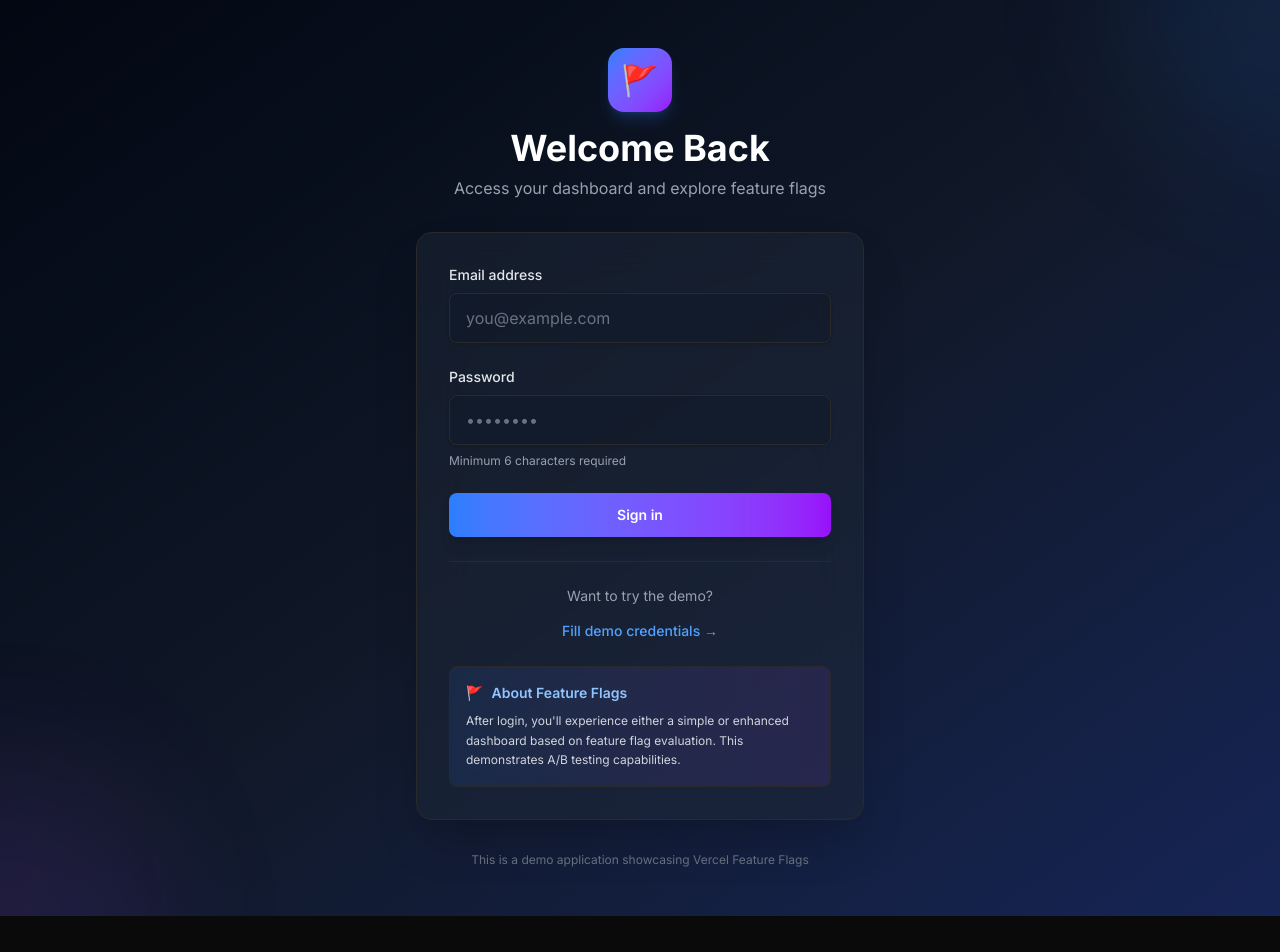
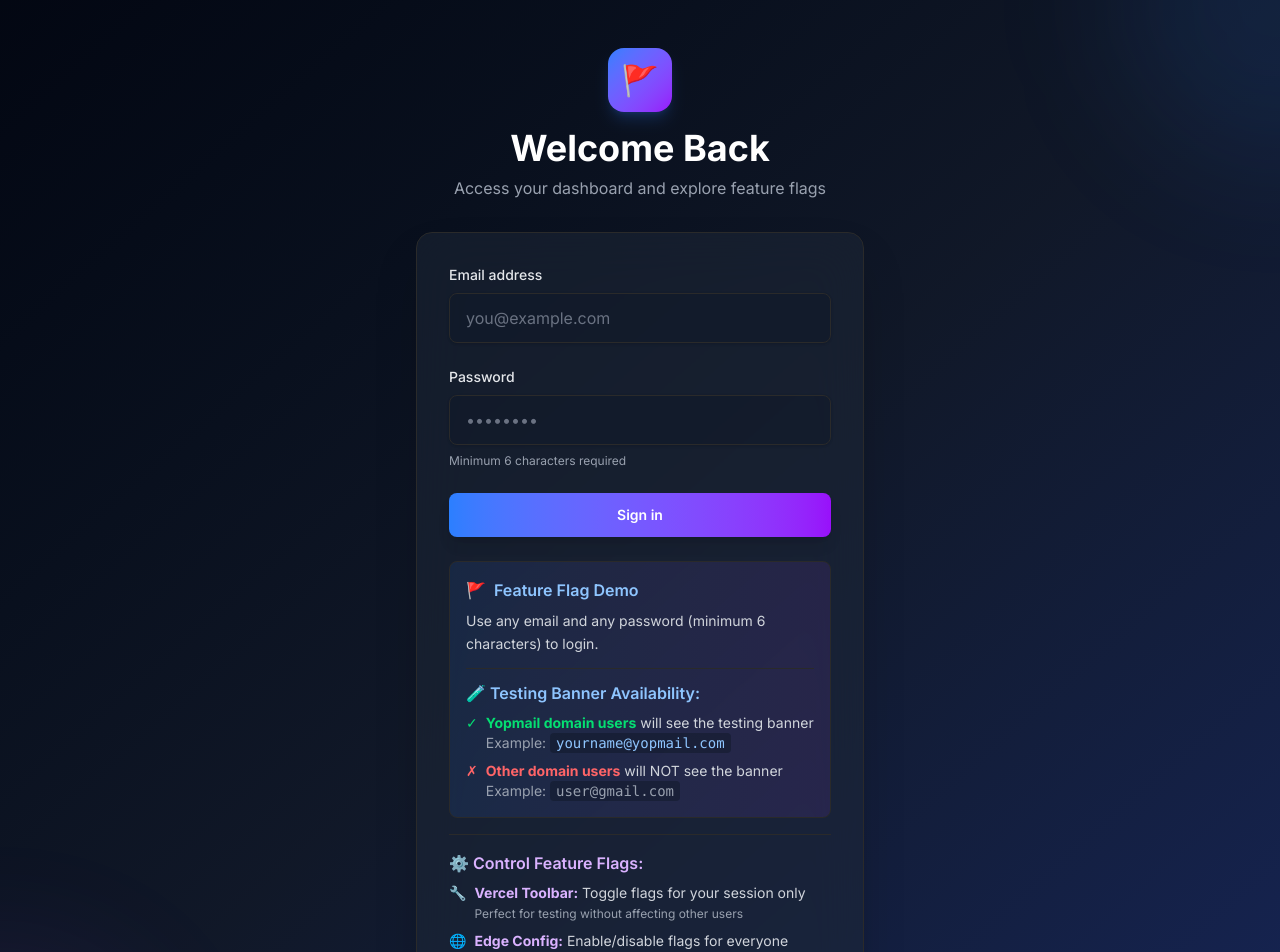
Before and after one commit to Ubaidi5/vercel-feature-flags, a Next.js app: page /login in a window 1280 px wide. Shown: the top 952 px of the page. Before the commit the page ends 916 px from the top, so only its background shows below. Built offline with nearby package versions, Linux system fonts and the light colour scheme.

Commit message:
docs: update README and login page to clarify demo login process and feature flag behavior based on email domains

```diff
--- a/src/app/login/page.tsx
+++ b/src/app/login/page.tsx
@@ -169,32 +169,80 @@
             </div>
           </form>
 
-          {/* Demo Section */}
-          <div className="mt-6 pt-6 border-t border-gray-700">
-            <div className="text-center">
-              <p className="text-sm text-gray-400 mb-3">
-                Want to try the demo?
+          {/* Feature Flag Info */}
+          <div className="mt-6 p-4 bg-linear-to-r from-blue-500/10 to-purple-500/10 border border-blue-500/20 rounded-lg">
+            <h3 className="font-semibold text-blue-300 mb-2 flex items-center">
+              <span className="mr-2">🚩</span>
+              Feature Flag Demo
+            </h3>
+            <p className="text-sm text-gray-300 leading-relaxed mb-3">
+              Use any email and any password (minimum 6 characters) to login.
+            </p>
+
+            <div className="mt-3 pt-3 border-t border-blue-500/10">
+              <p className="font-semibold text-blue-300 mb-2">
+                🧪 Testing Banner Availability:
               </p>
-              <button
-                onClick={handleDemoLogin}
-                className="text-blue-400 hover:text-blue-300 text-sm font-medium transition-colors"
-              >
-                Fill demo credentials →
-              </button>
+              <div className="space-y-2 text-sm text-gray-300">
+                <div className="flex items-start">
+                  <span className="text-green-400 mr-2">✓</span>
+                  <div>
+                    <strong className="text-green-400">
+                      Yopmail domain users
+                    </strong>{" "}
+                    will see the testing banner
+                    <br />
+                    <span className="text-gray-400">Example: </span>
+                    <code className="bg-gray-900/50 px-1.5 py-0.5 rounded text-blue-300">
+                      yourname@yopmail.com
+                    </code>
+                  </div>
+                </div>
+                <div className="flex items-start">
+                  <span className="text-red-400 mr-2">✗</span>
+                  <div>
+                    <strong className="text-red-400">Other domain users</strong>{" "}
+                    will NOT see the banner
+                    <br />
+                    <span className="text-gray-400">Example: </span>
+                    <code className="bg-gray-900/50 px-1.5 py-0.5 rounded text-gray-400">
+                      user@gmail.com
+                    </code>
+                  </div>
+                </div>
+              </div>
             </div>
           </div>
 
-          {/* Feature Flag Info */}
-          <div className="mt-6 p-4 bg-linear-to-r from-blue-500/10 to-purple-500/10 border border-blue-500/20 rounded-lg">
-            <h3 className="text-sm font-semibold text-blue-300 mb-2 flex items-center">
-              <span className="mr-2">🚩</span>
-              About Feature Flags
-            </h3>
-            <p className="text-xs text-gray-300 leading-relaxed">
-              After login, you'll experience either a simple or enhanced
-              dashboard based on feature flag evaluation. This demonstrates A/B
-              testing capabilities.
+          {/* Feature Flag Control Info */}
+          <div className="mt-4 pt-4 border-t border-purple-500/10">
+            <p className="font-semibold text-purple-300 mb-2">
+              ⚙️ Control Feature Flags:
             </p>
+            <div className="space-y-2 text-sm text-gray-300">
+              <div className="flex items-start">
+                <span className="text-purple-400 mr-2">🔧</span>
+                <div>
+                  <strong className="text-purple-300">Vercel Toolbar:</strong>{" "}
+                  Toggle flags for your session only
+                  <br />
+                  <span className="text-gray-400 text-xs">
+                    Perfect for testing without affecting other users
+                  </span>
+                </div>
+              </div>
+              <div className="flex items-start">
+                <span className="text-purple-400 mr-2">🌐</span>
+                <div>
+                  <strong className="text-purple-300">Edge Config:</strong>{" "}
+                  Enable/disable flags for everyone globally
+                  <br />
+                  <span className="text-gray-400 text-xs">
+                    Changes take effect in ~1 second worldwide
+                  </span>
+                </div>
+              </div>
+            </div>
           </div>
         </div>
 
```
Also changed, not shown: 1 other file (tests, documents, lock files or other folders).
